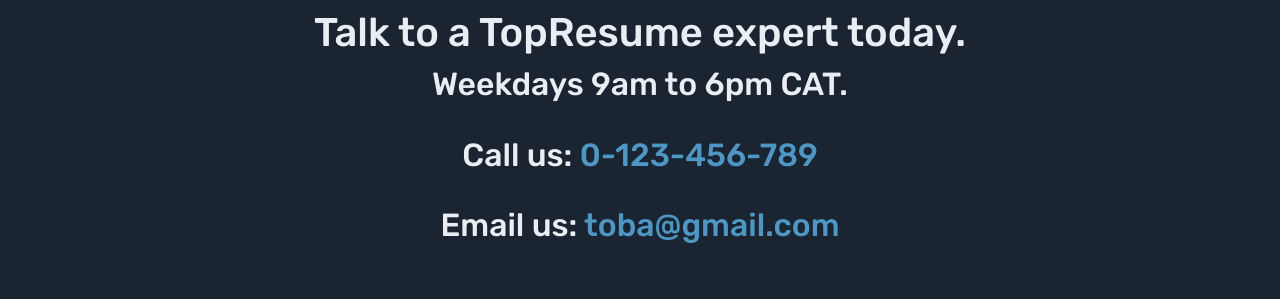
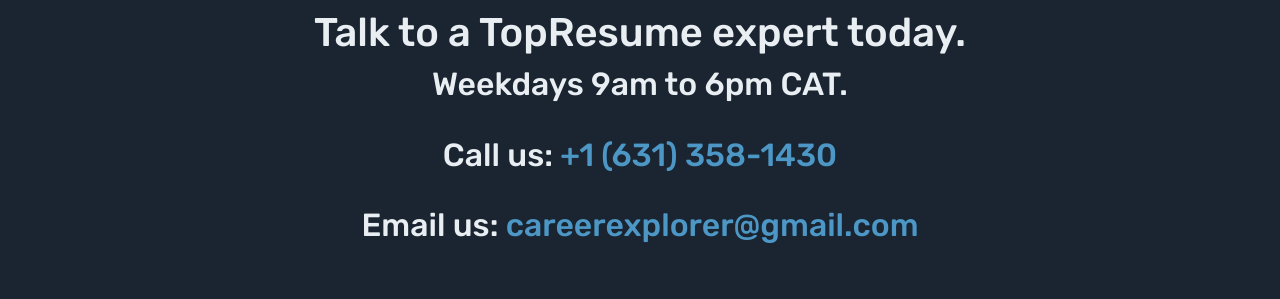
Before and after one commit to Fiyinfoluwa28/uncle-toba, a plain HTML site: page index.html in a window 1280 px wide. Shown: the part 6520-6819 px from the top of the page. Drawn offline with nearby package versions, Linux system fonts and the light colour scheme; a script that the page names is missing.

Commit message:
quick update

```diff
--- a/career.css
+++ b/career.css
@@ -197,7 +197,7 @@ span{
 
 /* --------------------topic-segment---------------------- */
 
-.topic-segment{
+/* .topic-segment{
     width: 100%;
     height: 35vh;
 }
@@ -228,7 +228,7 @@ span{
 
 .topic-listing ul li a:hover{
     text-decoration: underline;
-}
+} */
 
 /* -------------------footer-segment----------------- */
 
--- a/index.html
+++ b/index.html
@@ -360,9 +360,9 @@
 
         <h2>Weekdays 9am to 6pm CAT.</h2>
     <br>
-        <h2>Call us: <span>0-123-456-789</span></h2>
+        <h2>Call us: <span>+1 (631) 358-1430</span></h2>
     <br>
-        <h2>Email us: <span>toba@gmail.com</span</h2>
+        <h2>Email us: <span>careerexplorer@gmail.com</span</h2>
 
         <div class="social">
             <p>Contact us also across all social-media platform:</p>
```
Also changed, not shown: career.html (+2 -2 lines).
